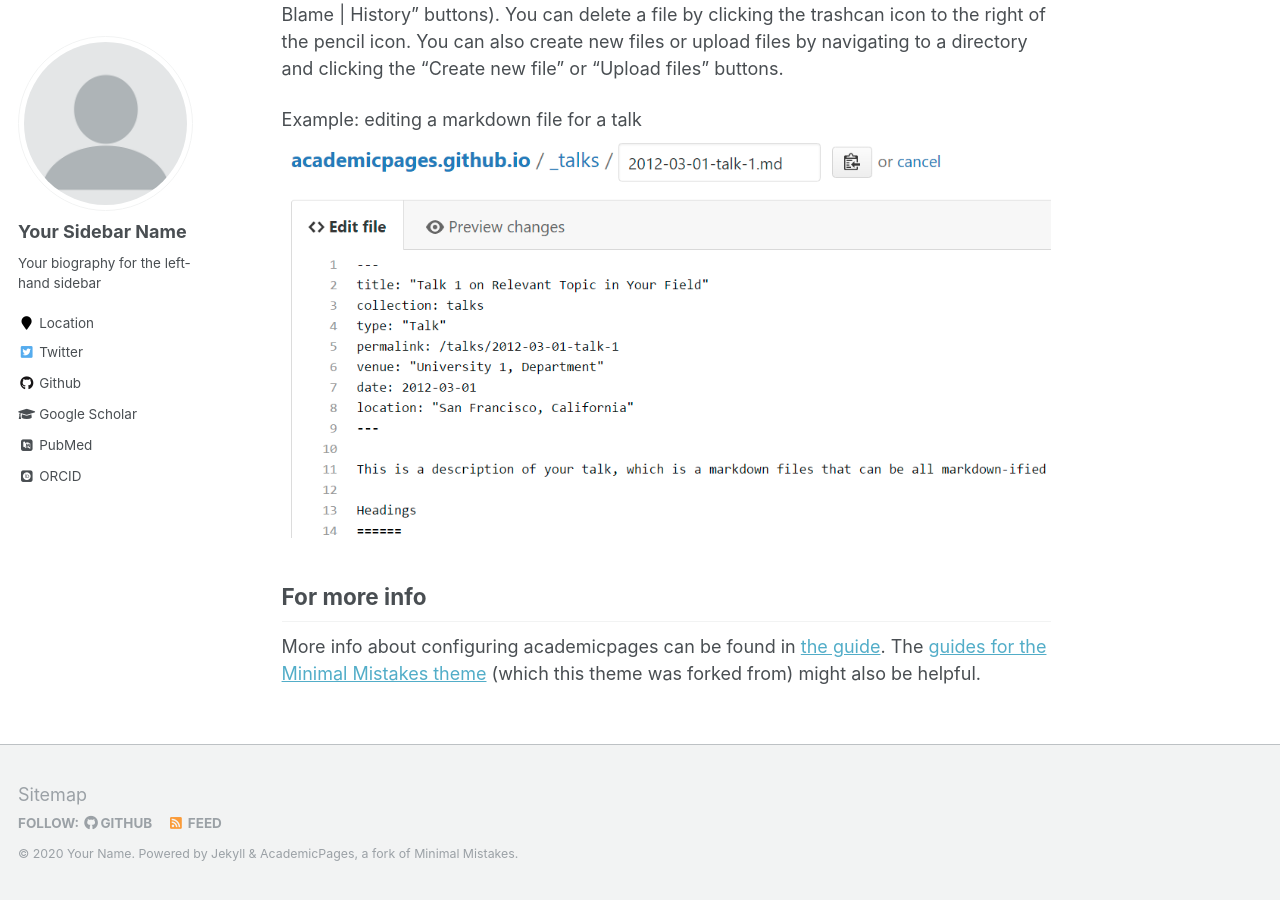
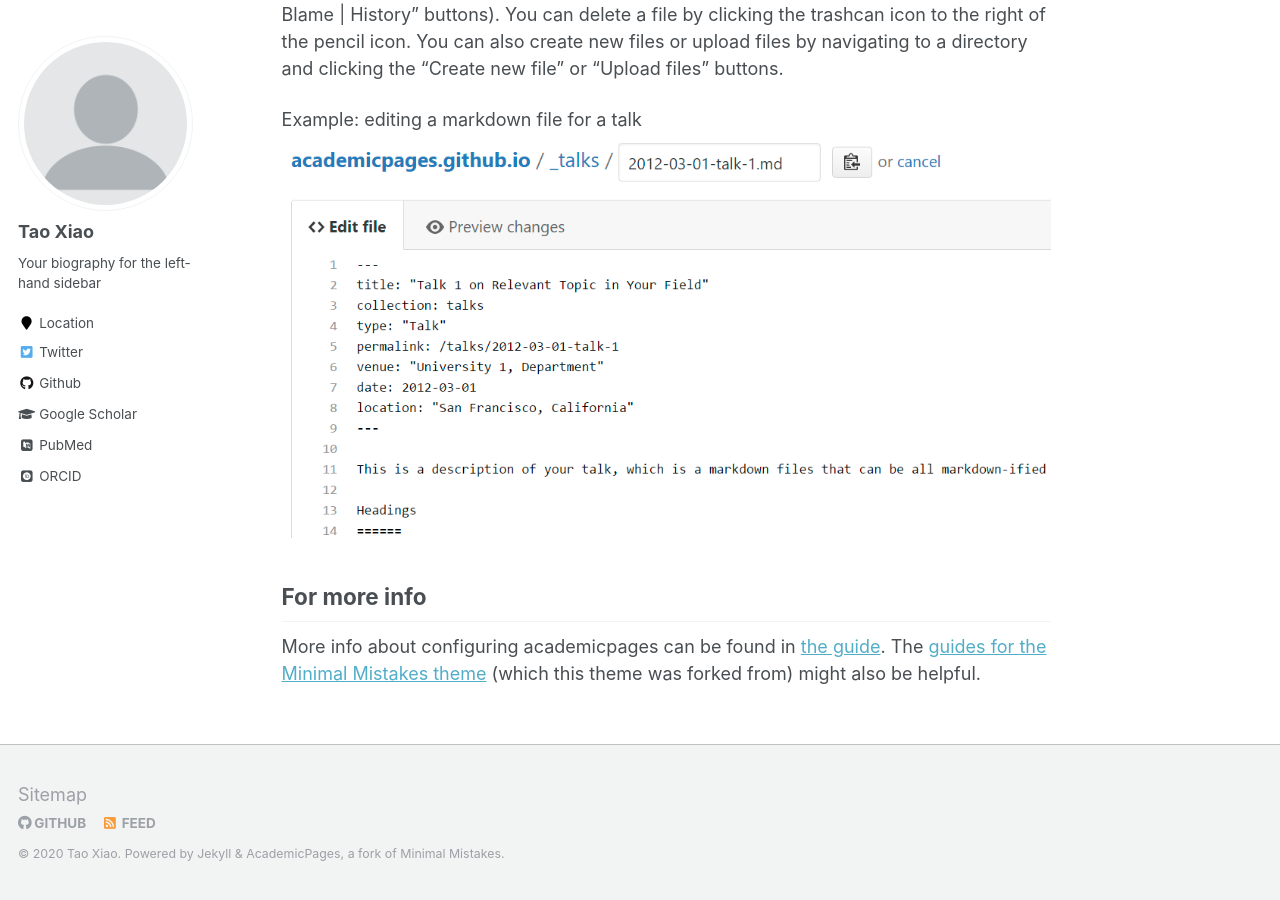
Before and after one commit to tao-xiao/tao-xiao-temp, a Jekyll site: the page built from _pages/about.md, in a window 1280 px wide and 900 px high, scrolled down 2463 px. Built offline with Jekyll 4.4.1, drawn with Linux system fonts in a browser that asks for light colours; some web fonts are replaced; some of the changed text lies outside the part shown.

Commit message:
Update _config.yml

```diff
--- a/_config.yml
+++ b/_config.yml
@@ -6,14 +6,14 @@
 # `jekyll serve`. If you change this file, please restart the server process.
 
 # Site Settings
-locale                   : "en-US"
-title                    : "Your Name / Site Title"
+locale                   : "jp-JP"
+title                    : "Tao Xiao"
 title_separator          : "-"
-name                     : &name "Your Name"
+name                     : &name "Tao Xiao"
 description              : &description "personal description"
-url                      : https://academicpages.github.io # the base hostname & protocol for your site e.g. "https://mmistakes.github.io"
+url                      : https://tao-xiao.github.io/ # the base hostname & protocol for your site e.g. "https://mmistakes.github.io"
 baseurl                  : "" # the subpath of your site, e.g. "/blog"
-repository               : "academicpages/academicpages.github.io"
+repository               : "https://tao-xiao.github.io/"
 teaser                   :  # filename of teaser fallback teaser image placed in /images/, .e.g. "500x300.png"
 breadcrumbs              : false # true, false (default)
 words_per_minute         : 160
@@ -80,7 +80,7 @@ analytics:
 
 # Site Author
 author:
-  name             : "Your Sidebar Name"
+  name             : "Tao Xiao"
   avatar           : "profile.png"
   bio              : "Your biography for the left-hand sidebar"
   location         : "Location"
```
